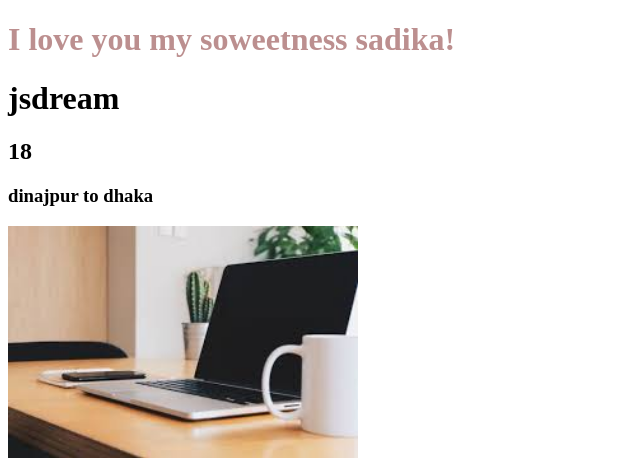
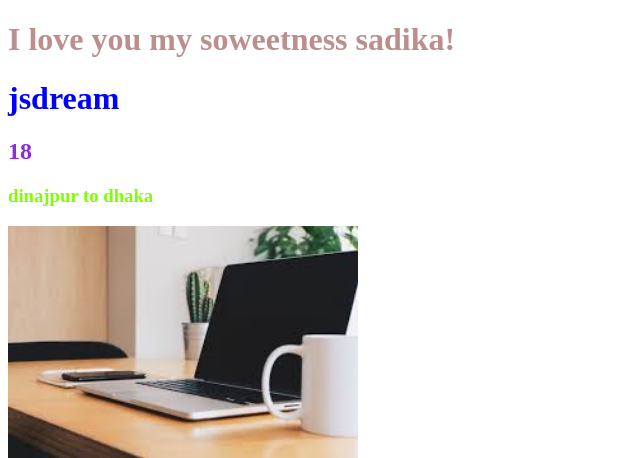
Before and after one commit to Sadikakm/jsadika, a Django app: page / in a window 1280 px wide. Shown: the top 458 px of the page, without its empty margins (0-640 px from the left). Run offline with Django 3.2, Linux system fonts and the light colour scheme; data comes from the database, SQL or seed files in the repository.

Commit message:
first upload

```diff
--- a/templates/index.html
+++ b/templates/index.html
@@ -14,10 +14,10 @@
 
     {% for i in profile %}
 
-    <h1> {{i.name}} </h1>
+    <h1 style="color: blue;"> {{i.name}} </h1>
 
-    <h2> {{i.age}} </h2>
-    <h3> {{i.address}} </h3>
+    <h2 style="color: blueviolet;"> {{i.age}} </h2>
+    <h3 style="color: chartreuse;"> {{i.address}} </h3>
 
     <img style="width: 350px;" src=" {{i.image.url}} " alt="Image">
       <hr>
```
